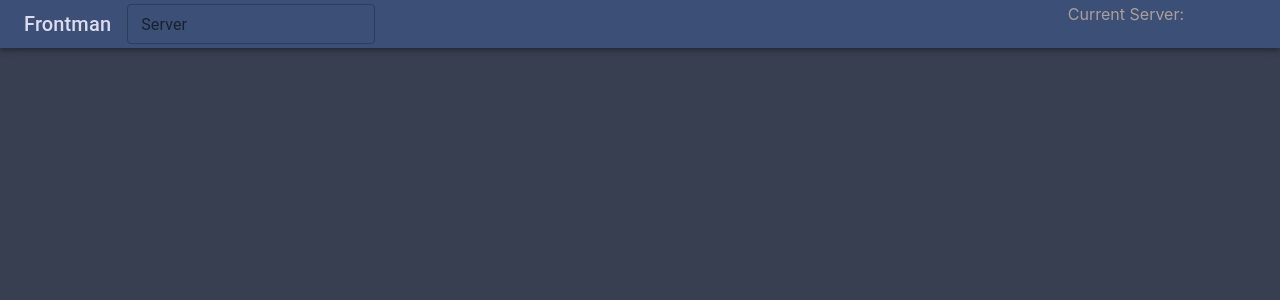
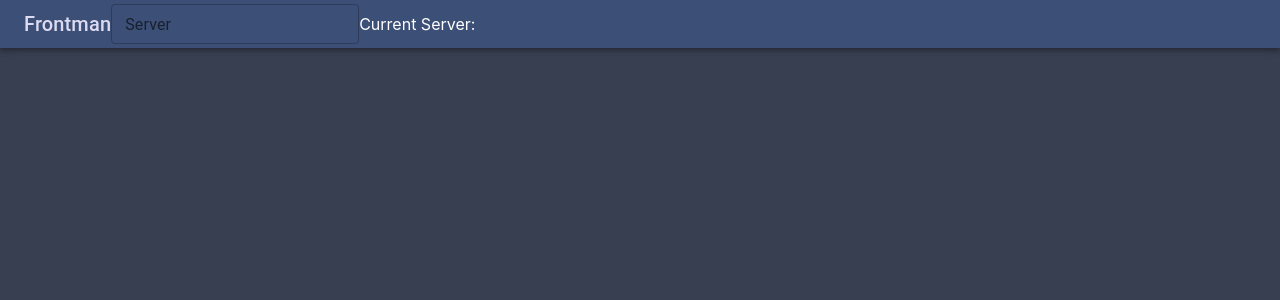
Before and after one commit to GastonGit/Frontman, a React (Create React App) app: page / in a window 1280 px wide. Shown: the top 300 px of the page. Built offline with nearby package versions, Linux system fonts and the light colour scheme.

Commit message:
move ServerStatus into Header

```diff
--- a/src/components/Header.tsx
+++ b/src/components/Header.tsx
@@ -2,6 +2,7 @@ import React from 'react';
 import '../styles/Header.css';
 import { AppBar, Box, Link, Toolbar } from '@mui/material';
 import ServerLogin from './ServerLogin';
+import ServerStatus from './ServerStatus';
 
 export default class Header extends React.Component<unknown, unknown> {
     render(): JSX.Element {
@@ -12,14 +13,8 @@ export default class Header extends React.Component<unknown, unknown> {
                         <Link href="/" variant="h6" className="title__link">
                             Frontman
                         </Link>
-                        <Box
-                            sx={{
-                                flexGrow: 1,
-                                ml: 2,
-                            }}
-                        >
-                            <ServerLogin />
-                        </Box>
+                        <ServerLogin />
+                        <ServerStatus />
                     </Toolbar>
                 </AppBar>
             </Box>
--- a/src/components/ServerLogin.tsx
+++ b/src/components/ServerLogin.tsx
@@ -5,8 +5,7 @@ import {
     updateCurrentServer,
     updateFixedServer,
 } from '../features/server/server-slice';
-import { FormControl, Grid, TextField } from '@mui/material';
-import ServerStatus from './ServerStatus';
+import { FormControl, TextField } from '@mui/material';
 
 function ServerLogin(): JSX.Element {
     const dispatch = useAppDispatch();
@@ -22,14 +21,6 @@ function ServerLogin(): JSX.Element {
     }
 
     return (
-        <Grid
-            container
-            className="server__block"
-            direction="row"
-            justifyContent="center"
-            alignItems="flex-start"
-        >
-            <Grid item xs={12} sm={8} md={10}>
         <form onSubmit={handleServerDispatch}>
             <FormControl
                 sx={{
@@ -47,11 +38,6 @@ function ServerLogin(): JSX.Element {
                 />
             </FormControl>
         </form>
-            </Grid>
-            <Grid item xs={12} sm={4} md={2}>
-                <ServerStatus />
-            </Grid>
-        </Grid>
     );
 }
 
```
Lines whose indentation alone changed are shown as unchanged.
